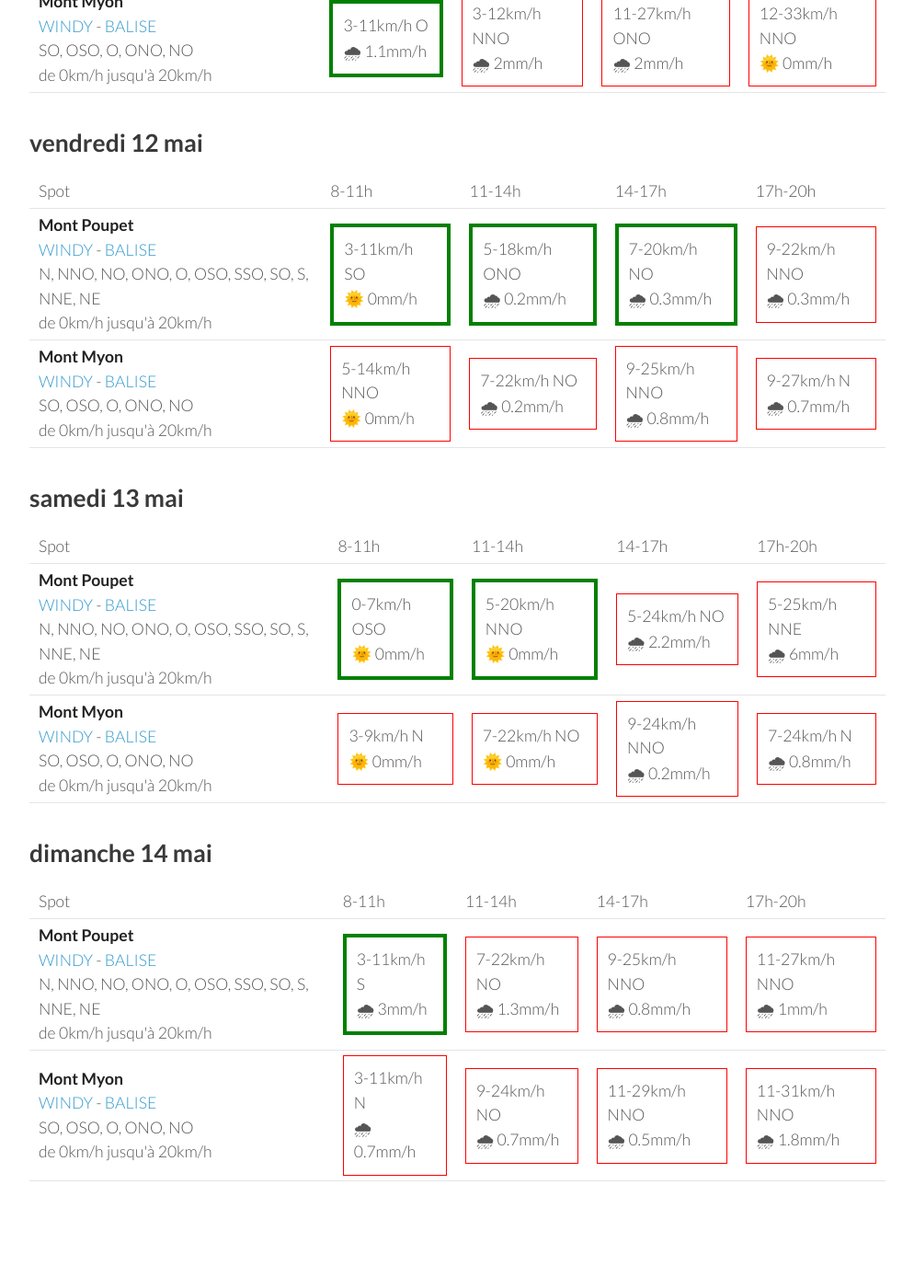
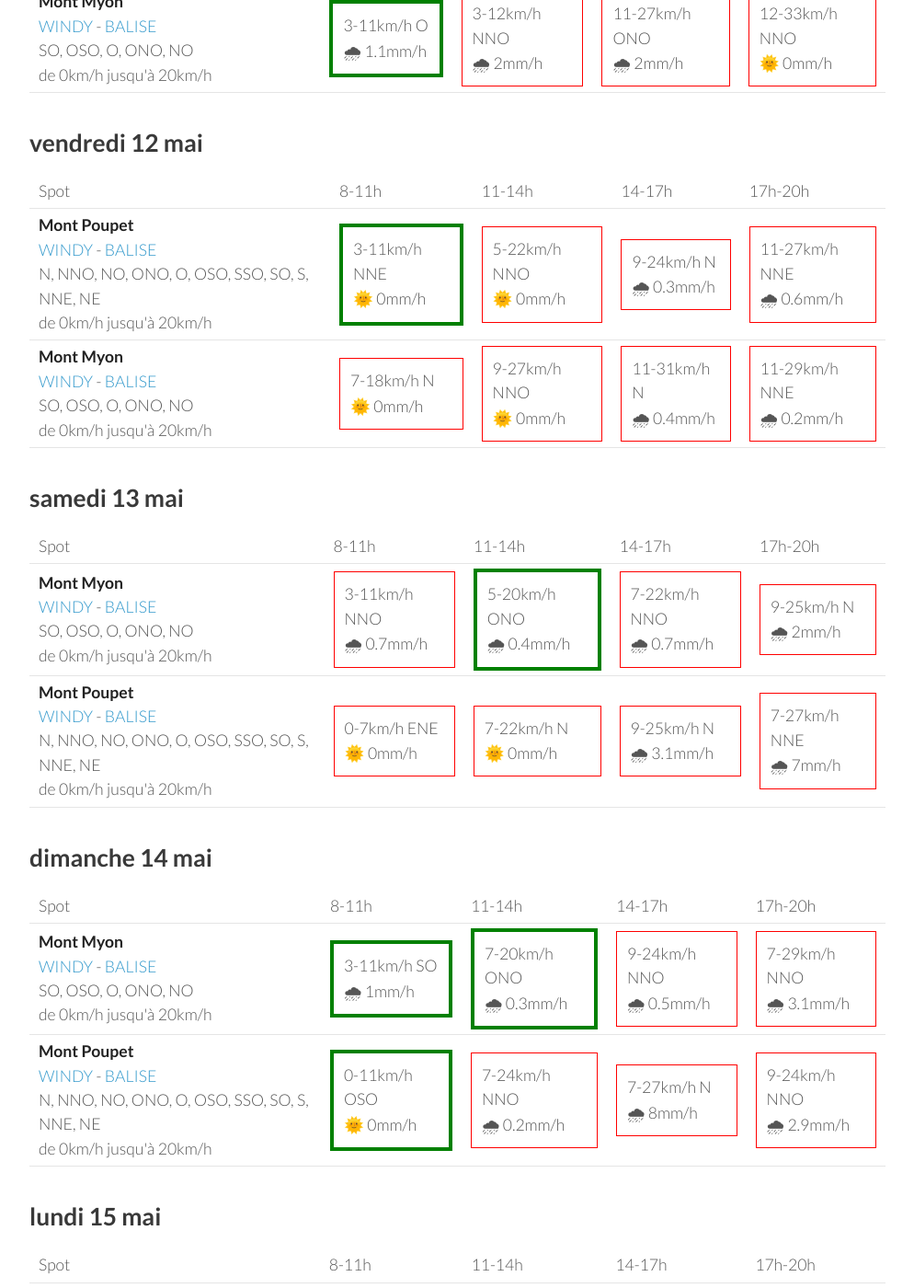
Before and after one commit to parapente-dans-le-nord/parapente-dans-le-nord.github.io, a Jekyll site: the page built from jura.markdown, in a window 1280 px wide and 1400 px high, scrolled down 916 px. Shown: the whole window at 92% size, without its empty margins (26-1020 px from the left). Built offline with Jekyll 4.4.1, drawn with Linux system fonts in a browser that asks for light colours; some of the changed text lies outside the part shown.

Commit message:
update index.markdown

```diff
--- a/jura.markdown
+++ b/jura.markdown
@@ -96,20 +96,20 @@ page mise à jour le mercredi 10 mai 06:20
 <tr>
         <td><strong>Mont Poupet</strong><br><a href="https://windy.com/46.970/5.876?46.541,5.876,8">WINDY</a> - <span class=""><a href="http://www.balisemeteo.com/balise.php?idBalise=92">BALISE</a> </span><br> <span class="vent-favorable">N, NNO, NO, ONO, O, OSO, SSO, SO, S, NNE, NE</span><br><span class="force-vent">de 0km/h jusqu'à 20km/h</span> </td>
 
-            <td><div class="flyable"><p>3-11km/h SO</p><p>🌞 0mm/h</p></div></td>
-            <td><div class="flyable"><p>5-18km/h ONO</p><p>🌧 0.2mm/h</p></div></td>
-            <td><div class="flyable"><p>7-20km/h NO</p><p>🌧 0.3mm/h</p></div></td>
-            <td><div class="not-flyable"><p>9-22km/h NNO</p><p>🌧 0.3mm/h</p></div></td>
+            <td><div class="flyable"><p>3-11km/h NNE</p><p>🌞 0mm/h</p></div></td>
+            <td><div class="not-flyable"><p>5-22km/h NNO</p><p>🌞 0mm/h</p></div></td>
+            <td><div class="not-flyable"><p>9-24km/h N</p><p>🌧 0.3mm/h</p></div></td>
+            <td><div class="not-flyable"><p>11-27km/h NNE</p><p>🌧 0.6mm/h</p></div></td>
 
 
     </tr>
 <tr>
         <td><strong>Mont Myon</strong><br><a href="https://windy.com/46.331/5.397?45.898,5.394,8,m:eWoagj8">WINDY</a> - <span class=""><a href="http://www.balisemeteo.com/balise.php?idBalise=70">BALISE</a> </span><br> <span class="vent-favorable">SO, OSO, O, ONO, NO</span><br><span class="force-vent">de 0km/h jusqu'à 20km/h</span> </td>
 
-            <td><div class="not-flyable"><p>5-14km/h NNO</p><p>🌞 0mm/h</p></div></td>
-            <td><div class="not-flyable"><p>7-22km/h NO</p><p>🌧 0.2mm/h</p></div></td>
-            <td><div class="not-flyable"><p>9-25km/h NNO</p><p>🌧 0.8mm/h</p></div></td>
-            <td><div class="not-flyable"><p>9-27km/h N</p><p>🌧 0.7mm/h</p></div></td>
+            <td><div class="not-flyable"><p>7-18km/h N</p><p>🌞 0mm/h</p></div></td>
+            <td><div class="not-flyable"><p>9-27km/h NNO</p><p>🌞 0mm/h</p></div></td>
+            <td><div class="not-flyable"><p>11-31km/h N</p><p>🌧 0.4mm/h</p></div></td>
+            <td><div class="not-flyable"><p>11-29km/h NNE</p><p>🌧 0.2mm/h</p></div></td>
 
 
     </tr>
@@ -130,22 +130,22 @@ page mise à jour le mercredi 10 mai 06:20
       <td>17h-20h</td>
     </tr>
 <tr>
-        <td><strong>Mont Poupet</strong><br><a href="https://windy.com/46.970/5.876?46.541,5.876,8">WINDY</a> - <span class=""><a href="http://www.balisemeteo.com/balise.php?idBalise=92">BALISE</a> </span><br> <span class="vent-favorable">N, NNO, NO, ONO, O, OSO, SSO, SO, S, NNE, NE</span><br><span class="force-vent">de 0km/h jusqu'à 20km/h</span> </td>
+        <td><strong>Mont Myon</strong><br><a href="https://windy.com/46.331/5.397?45.898,5.394,8,m:eWoagj8">WINDY</a> - <span class=""><a href="http://www.balisemeteo.com/balise.php?idBalise=70">BALISE</a> </span><br> <span class="vent-favorable">SO, OSO, O, ONO, NO</span><br><span class="force-vent">de 0km/h jusqu'à 20km/h</span> </td>
 
-            <td><div class="flyable"><p>0-7km/h OSO</p><p>🌞 0mm/h</p></div></td>
-            <td><div class="flyable"><p>5-20km/h NNO</p><p>🌞 0mm/h</p></div></td>
-            <td><div class="not-flyable"><p>5-24km/h NO</p><p>🌧 2.2mm/h</p></div></td>
-            <td><div class="not-flyable"><p>5-25km/h NNE</p><p>🌧 6mm/h</p></div></td>
+            <td><div class="not-flyable"><p>3-11km/h NNO</p><p>🌧 0.7mm/h</p></div></td>
+            <td><div class="flyable"><p>5-20km/h ONO</p><p>🌧 0.4mm/h</p></div></td>
+            <td><div class="not-flyable"><p>7-22km/h NNO</p><p>🌧 0.7mm/h</p></div></td>
+            <td><div class="not-flyable"><p>9-25km/h N</p><p>🌧 2mm/h</p></div></td>
 
 
     </tr>
 <tr>
-        <td><strong>Mont Myon</strong><br><a href="https://windy.com/46.331/5.397?45.898,5.394,8,m:eWoagj8">WINDY</a> - <span class=""><a href="http://www.balisemeteo.com/balise.php?idBalise=70">BALISE</a> </span><br> <span class="vent-favorable">SO, OSO, O, ONO, NO</span><br><span class="force-vent">de 0km/h jusqu'à 20km/h</span> </td>
+        <td><strong>Mont Poupet</strong><br><a href="https://windy.com/46.970/5.876?46.541,5.876,8">WINDY</a> - <span class=""><a href="http://www.balisemeteo.com/balise.php?idBalise=92">BALISE</a> </span><br> <span class="vent-favorable">N, NNO, NO, ONO, O, OSO, SSO, SO, S, NNE, NE</span><br><span class="force-vent">de 0km/h jusqu'à 20km/h</span> </td>
 
-            <td><div class="not-flyable"><p>3-9km/h N</p><p>🌞 0mm/h</p></div></td>
-            <td><div class="not-flyable"><p>7-22km/h NO</p><p>🌞 0mm/h</p></div></td>
-            <td><div class="not-flyable"><p>9-24km/h NNO</p><p>🌧 0.2mm/h</p></div></td>
-            <td><div class="not-flyable"><p>7-24km/h N</p><p>🌧 0.8mm/h</p></div></td>
+            <td><div class="not-flyable"><p>0-7km/h ENE</p><p>🌞 0mm/h</p></div></td>
+            <td><div class="not-flyable"><p>7-22km/h N</p><p>🌞 0mm/h</p></div></td>
+            <td><div class="not-flyable"><p>9-25km/h N</p><p>🌧 3.1mm/h</p></div></td>
+            <td><div class="not-flyable"><p>7-27km/h NNE</p><p>🌧 7mm/h</p></div></td>
 
 
     </tr>
@@ -166,22 +166,22 @@ page mise à jour le mercredi 10 mai 06:20
       <td>17h-20h</td>
     </tr>
 <tr>
-        <td><strong>Mont Poupet</strong><br><a href="https://windy.com/46.970/5.876?46.541,5.876,8">WINDY</a> - <span class=""><a href="http://www.balisemeteo.com/balise.php?idBalise=92">BALISE</a> </span><br> <span class="vent-favorable">N, NNO, NO, ONO, O, OSO, SSO, SO, S, NNE, NE</span><br><span class="force-vent">de 0km/h jusqu'à 20km/h</span> </td>
+        <td><strong>Mont Myon</strong><br><a href="https://windy.com/46.331/5.397?45.898,5.394,8,m:eWoagj8">WINDY</a> - <span class=""><a href="http://www.balisemeteo.com/balise.php?idBalise=70">BALISE</a> </span><br> <span class="vent-favorable">SO, OSO, O, ONO, NO</span><br><span class="force-vent">de 0km/h jusqu'à 20km/h</span> </td>
 
-            <td><div class="flyable"><p>3-11km/h S</p><p>🌧 3mm/h</p></div></td>
-            <td><div class="not-flyable"><p>7-22km/h NO</p><p>🌧 1.3mm/h</p></div></td>
-            <td><div class="not-flyable"><p>9-25km/h NNO</p><p>🌧 0.8mm/h</p></div></td>
-            <td><div class="not-flyable"><p>11-27km/h NNO</p><p>🌧 1mm/h</p></div></td>
+            <td><div class="flyable"><p>3-11km/h SO</p><p>🌧 1mm/h</p></div></td>
+            <td><div class="flyable"><p>7-20km/h ONO</p><p>🌧 0.3mm/h</p></div></td>
+            <td><div class="not-flyable"><p>9-24km/h NNO</p><p>🌧 0.5mm/h</p></div></td>
+            <td><div class="not-flyable"><p>7-29km/h NNO</p><p>🌧 3.1mm/h</p></div></td>
 
 
     </tr>
 <tr>
-        <td><strong>Mont Myon</strong><br><a href="https://windy.com/46.331/5.397?45.898,5.394,8,m:eWoagj8">WINDY</a> - <span class=""><a href="http://www.balisemeteo.com/balise.php?idBalise=70">BALISE</a> </span><br> <span class="vent-favorable">SO, OSO, O, ONO, NO</span><br><span class="force-vent">de 0km/h jusqu'à 20km/h</span> </td>
+        <td><strong>Mont Poupet</strong><br><a href="https://windy.com/46.970/5.876?46.541,5.876,8">WINDY</a> - <span class=""><a href="http://www.balisemeteo.com/balise.php?idBalise=92">BALISE</a> </span><br> <span class="vent-favorable">N, NNO, NO, ONO, O, OSO, SSO, SO, S, NNE, NE</span><br><span class="force-vent">de 0km/h jusqu'à 20km/h</span> </td>
 
-            <td><div class="not-flyable"><p>3-11km/h N</p><p>🌧 0.7mm/h</p></div></td>
-            <td><div class="not-flyable"><p>9-24km/h NO</p><p>🌧 0.7mm/h</p></div></td>
-            <td><div class="not-flyable"><p>11-29km/h NNO</p><p>🌧 0.5mm/h</p></div></td>
-            <td><div class="not-flyable"><p>11-31km/h NNO</p><p>🌧 1.8mm/h</p></div></td>
+            <td><div class="flyable"><p>0-11km/h OSO</p><p>🌞 0mm/h</p></div></td>
+            <td><div class="not-flyable"><p>7-24km/h NNO</p><p>🌧 0.2mm/h</p></div></td>
+            <td><div class="not-flyable"><p>7-27km/h N</p><p>🌧 8mm/h</p></div></td>
+            <td><div class="not-flyable"><p>9-24km/h NNO</p><p>🌧 2.9mm/h</p></div></td>
 
 
     </tr>
@@ -189,3 +189,39 @@ page mise à jour le mercredi 10 mai 06:20
 </tbody>
 </table>
 {:/}
+## lundi 15 mai
+
+{::nomarkdown}
+<table>
+  <tbody>
+    <tr>
+      <td>Spot</td>
+      <td>8-11h</td>
+      <td>11-14h</td>
+      <td>14-17h</td>
+      <td>17h-20h</td>
+    </tr>
+<tr>
+        <td><strong>Mont Myon</strong><br><a href="https://windy.com/46.331/5.397?45.898,5.394,8,m:eWoagj8">WINDY</a> - <span class=""><a href="http://www.balisemeteo.com/balise.php?idBalise=70">BALISE</a> </span><br> <span class="vent-favorable">SO, OSO, O, ONO, NO</span><br><span class="force-vent">de 0km/h jusqu'à 20km/h</span> </td>
+
+            <td><div class="flyable"><p>9-18km/h OSO</p><p>🌧 0.7mm/h</p></div></td>
+            <td><div class="not-flyable"><p>7-22km/h O</p><p>🌧 0.4mm/h</p></div></td>
+            <td><div class="not-flyable"><p>9-24km/h ONO</p><p>🌧 0.5mm/h</p></div></td>
+            <td><div class="not-flyable"><p>5-33km/h NNO</p><p>🌧 2.5mm/h</p></div></td>
+
+
+    </tr>
+<tr>
+        <td><strong>Mont Poupet</strong><br><a href="https://windy.com/46.970/5.876?46.541,5.876,8">WINDY</a> - <span class=""><a href="http://www.balisemeteo.com/balise.php?idBalise=92">BALISE</a> </span><br> <span class="vent-favorable">N, NNO, NO, ONO, O, OSO, SSO, SO, S, NNE, NE</span><br><span class="force-vent">de 0km/h jusqu'à 20km/h</span> </td>
+
+            <td><div class="not-flyable"><p>11-25km/h SO</p><p>🌧 0.5mm/h</p></div></td>
+            <td><div class="not-flyable"><p>12-29km/h OSO</p><p>🌧 1mm/h</p></div></td>
+            <td><div class="not-flyable"><p>11-29km/h O</p><p>🌧 1.8mm/h</p></div></td>
+            <td><div class="not-flyable"><p>9-25km/h ONO</p><p>🌧 0.6mm/h</p></div></td>
+
+
+    </tr>
+
+</tbody>
+</table>
+{:/}
```
Also changed, not shown: other parts of jura.markdown (+1 -1 lines).
